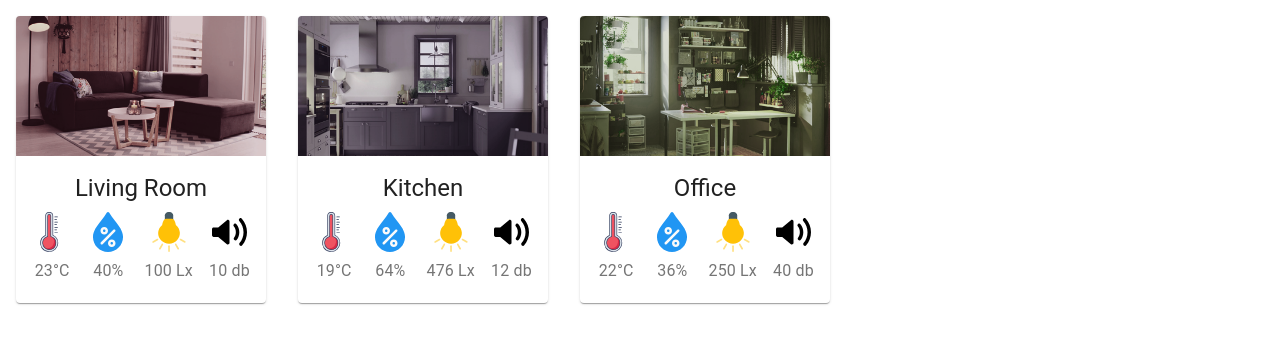
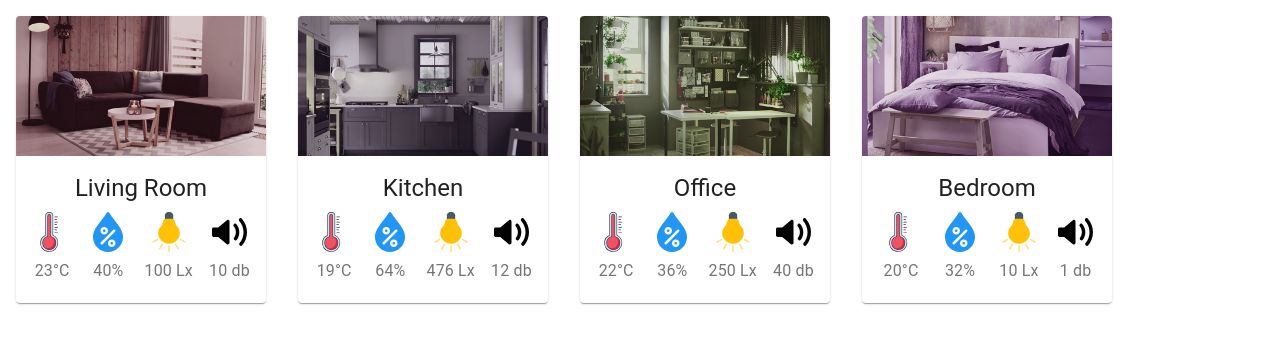
Before and after one commit to KH20/HomeAutomation, a React (Create React App) app: page / in a window 1280 px wide. Shown: the top 344 px of the page. Built offline with nearby package versions, Linux system fonts and the light colour scheme.

Commit message:
Added Bedroom

```diff
--- a/src/App.js
+++ b/src/App.js
@@ -42,6 +42,18 @@ function App() {
 				light="250"
 				noise="40"
 				/>
+			<ImgMediaCard
+				alt="Bedroom"
+				component="img"
+				height="140"
+				image="bedroom.png"
+				title="Bedroom"
+				heading="Bedroom"
+				temp="20"
+				humid="32"
+				light="10"
+				noise="1"
+				/>
 		</div>
 
     </div>
```
Also changed, not shown: public/bedroom.png (added), 1 other file (tests, documents, lock files or other folders).
